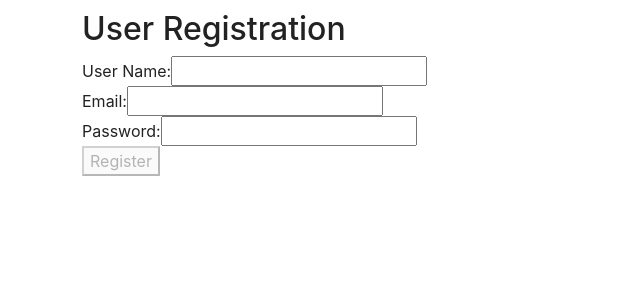
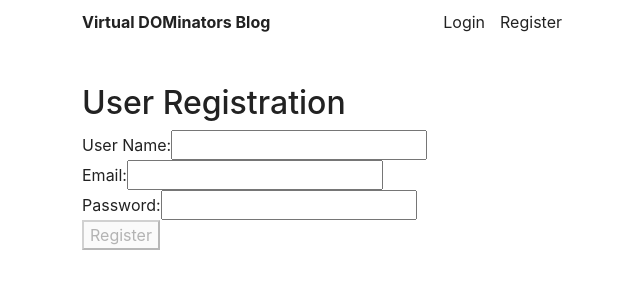
Before and after one commit to iamneo-production/749911f7-5f90-4ce8-9eba-62ba98c0c75f, a React (Create React App) app in the folder hackathon-blog-webapp/: page /register in a window 1280 px wide. Shown: the top 300 px of the page, without its empty margins (318-958 px from the left). Built offline with nearby package versions, Linux system fonts and the light colour scheme.

Commit message:
Task: Introduced layout, updated routing, components and fixed axios error

```diff
--- a/hackathon-blog-webapp/package.json
+++ b/hackathon-blog-webapp/package.json
@@ -6,6 +6,7 @@
     "@testing-library/jest-dom": "^5.17.0",
     "@testing-library/react": "^13.4.0",
     "@testing-library/user-event": "^13.5.0",
+    "axios": "^1.4.0",
     "bootstrap": "^5.3.1",
     "react": "^18.2.0",
     "react-dom": "^18.2.0",
--- a/hackathon-blog-webapp/src/App.js
+++ b/hackathon-blog-webapp/src/App.js
@@ -1,15 +1,16 @@
 import React from 'react'
-import { BrowserRouter as Router, Route, Routes } from 'react-router-dom'
+import { Route, Routes } from 'react-router-dom'
+import Layout from './layout/Layout'
 import Home from './pages/Home'
 import Registration from './pages/Registration'
 
 const App = () => (
-  <Router>
-    <Routes>
-      <Route path="" element={<Home />} />
+  <Routes>
+    <Route path="/" element={<Layout />}>
+      <Route index element={<Home />} />
       <Route path="/register" element={<Registration />} />
-    </Routes>
-  </Router>
+    </Route>
+  </Routes>
 )
 
 export default App
--- /dev/null
+++ b/hackathon-blog-webapp/src/components/header/Header.js
@@ -0,0 +1,17 @@
+import { Link } from "react-router-dom";
+
+function Header() {
+    return (
+        <header>
+            <Link to="/" className="logo">
+                Virtual DOMinators Blog
+            </Link>
+            <nav>
+                <Link to="/login">Login</Link>
+                <Link to="/register">Register</Link>
+            </nav>
+        </header>
+    )
+}
+
+export default Header;
--- a/hackathon-blog-webapp/src/index.js
+++ b/hackathon-blog-webapp/src/index.js
@@ -1,14 +1,17 @@
 import 'bootstrap/dist/css/bootstrap.css';
 import React from 'react';
 import ReactDOM from 'react-dom/client';
+import { BrowserRouter } from 'react-router-dom';
+import App from './App';
 import './index.css';
-import App from './App';
 import reportWebVitals from './reportWebVitals';
 
 const root = ReactDOM.createRoot(document.getElementById('root'));
 root.render(
   <React.StrictMode>
-    <App />
+    <BrowserRouter>
+      <App />
+    </BrowserRouter>
   </React.StrictMode>
 );
 
--- /dev/null
+++ b/hackathon-blog-webapp/src/layout/Layout.js
@@ -0,0 +1,13 @@
+import { Outlet } from "react-router-dom";
+import Header from "../components/header/Header";
+
+function Layout() {
+    return (
+        <main>
+            <Header />
+            <Outlet />
+        </main>
+    )
+}
+
+export default Layout;
--- a/hackathon-blog-webapp/src/pages/Home.js
+++ b/hackathon-blog-webapp/src/pages/Home.js
@@ -1,22 +1,13 @@
 import React from 'react'
+import Post from "../components/post/Post"
 import "./style.css"
-import Post from "../Components/Post/Post"
 
 const Home = () => (
-  <main>
-    <header>
-      <a href="" className="logo">
-        Virtual DOMinators Blog
-      </a>
-      <nav>
-        <a href="">Login</a>
-        <a href="/register">Register</a>
-      </nav>
-    </header>
+  <>
     <Post />
     <Post />
     <Post />
-  </main>
+  </>
 )
 
 export default Home
--- a/hackathon-blog-webapp/src/pages/Registration.js
+++ b/hackathon-blog-webapp/src/pages/Registration.js
@@ -1,6 +1,6 @@
 import axios from 'axios'
+import React, { useState } from 'react'
 import "./style.css"
-import React, { useState } from 'react'
 
 const Registration = () => {
   const [userName, setUserName] = useState(''),
@@ -32,7 +32,7 @@ const Registration = () => {
     }
 
   return (
-    <main>
+    <>
       <h2>User Registration</h2>
       {errorMessage && <p style={{ color: 'red' }}>{errorMessage}</p>}
       <label>
@@ -53,7 +53,7 @@ const Registration = () => {
       <button onClick={handleRegistration} disabled={!validateForm()}>
         Register
       </button>
-    </main>
+    </>
   )
 }
 
```
Also changed, not shown: hackathon-blog-webapp/src/components/post/Post.js (renamed from hackathon-blog-webapp/src/Components/Post/Post.js), 1 other file (tests, documents, lock files or other folders).
